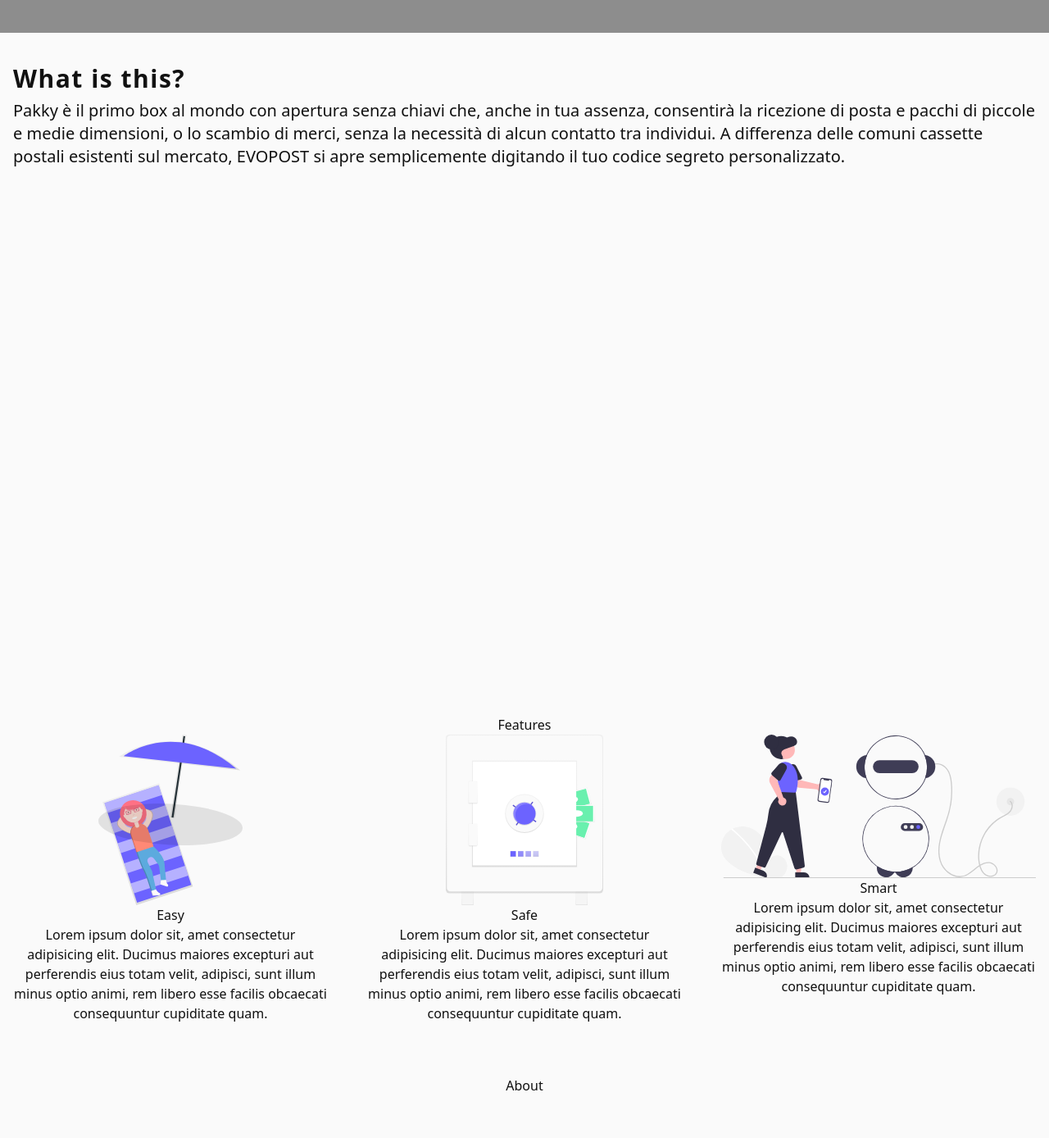
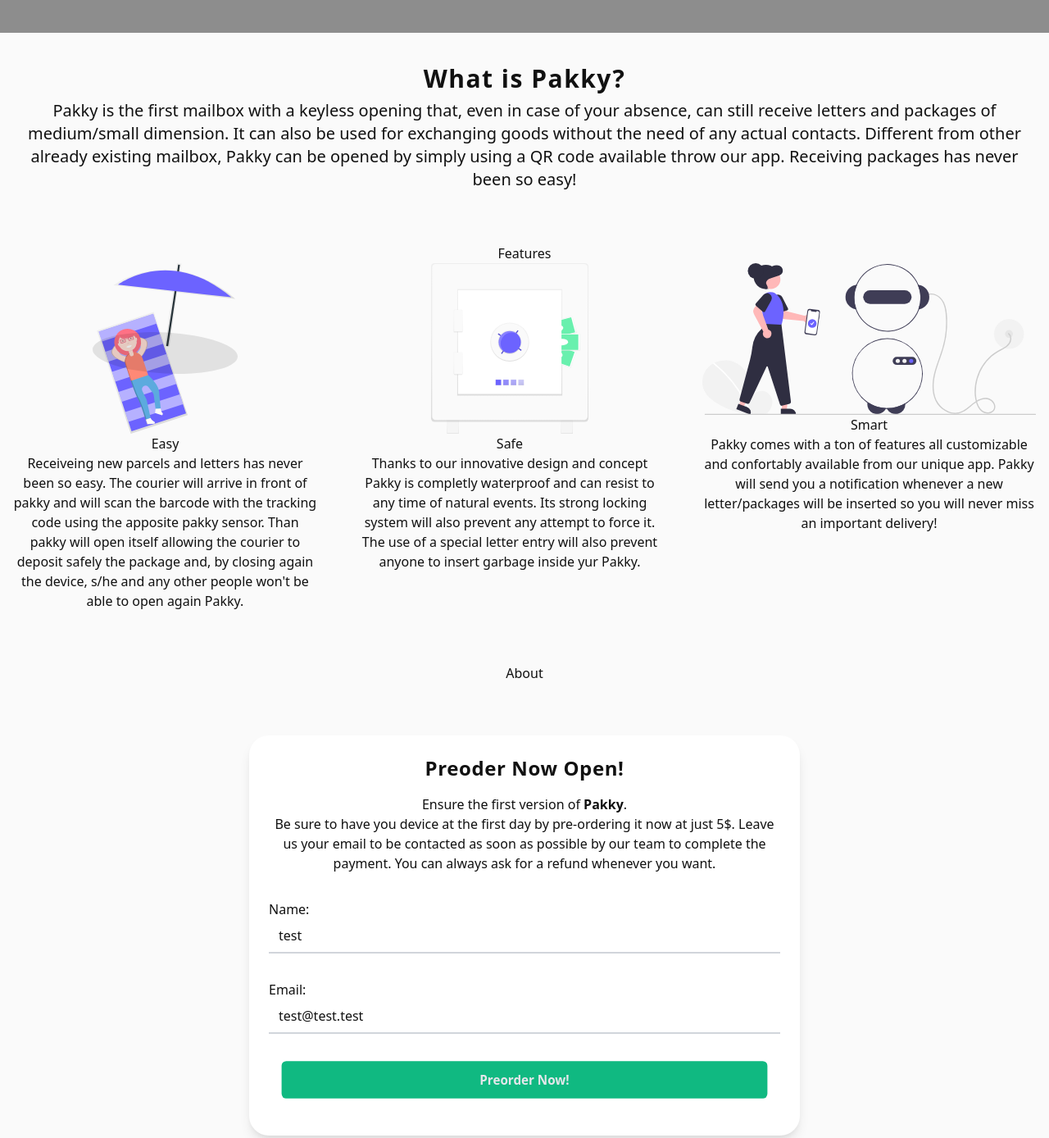
Before and after one commit to alessio-libardi/pakky, a website built with Vite: page src/index.html in a window 1280 px wide. Shown: the part 760-2148 px from the top of the page at 82% size. Built offline with nearby package versions, Linux system fonts and the light colour scheme; grey boxes are pictures that could not be loaded; what @tailwindcss/typography would draw is missing.

Commit message:
Changed info text

```diff
--- a/src/index.html
+++ b/src/index.html
@@ -14,13 +14,13 @@
         <h1 class="text-5xl font-black tracking-widest leading-loose opacity-0 text-primary-light dark:text-primary-dark animate-hero-title">Pakky</h1>
         <p class="text-xl tracking-widest opacity-0 animate-hero-subtitle">
           Receiving packages has never been so easy.
-          <a href="/about/">About</a>
+          <a class="font-semibold" href="/about/">About</a>
         </p>
       </section>
 
-      <section class="container mx-auto px-4 py-8 min-h-screen">
-        <h2 class="text-3xl font-semibold tracking-wider leading-relaxed">What is this?</h2>
-        <p class="text-xl">Pakky è il primo box al mondo con apertura senza chiavi che, anche in tua assenza, consentirà la ricezione di posta e pacchi di piccole e medie dimensioni, o lo scambio di merci, senza la necessità di alcun contatto tra individui. A differenza delle comuni cassette postali esistenti sul mercato, EVOPOST si apre semplicemente digitando il tuo codice segreto personalizzato.</p>
+      <section class="container mx-auto px-4 py-8 text-center prose sm:prose-md md:prose-lg lg:prose-xl xl:prose-2xl">
+        <h2 class="text-3xl font-semibold tracking-wider leading-relaxed">What is Pakky?</h2>
+        <p class="text-xl">Pakky is the first mailbox with a keyless opening that, even in case of your absence, can still receive letters and packages of medium/small dimension. It can also be used for exchanging goods without the need of any actual contacts. Different from other already existing mailbox, Pakky can be opened by simply using a QR code available throw our app. Receiving packages has never been so easy!</p>
       </section>
 
       <section class="container sm:max-w-screen-sm md:max-w-screen-md lg:max-w-screen-lg xl:max-w-screen-xl 2xl:max-w-screen-2xl mx-auto px-4 py-8 prose sm:prose-md md:prose-lg lg:prose-xl xl:prose-2xl dark:prose-dark text-center">
@@ -32,21 +32,21 @@
 
             <h3>Easy</h3>
 
-            <p>Lorem ipsum dolor sit, amet consectetur adipisicing elit. Ducimus maiores excepturi aut perferendis eius totam velit, adipisci, sunt illum minus optio animi, rem libero esse facilis obcaecati consequuntur cupiditate quam.</p>
+            <p>Receiveing new parcels and letters has never been so easy. The courier will arrive in front of pakky and will scan the barcode with the tracking code using the apposite pakky sensor. Than pakky will open itself allowing the courier to deposit safely the package and, by closing again the device, s/he and any other people won't be able to open again Pakky.</p>
           </div>
           <div role="listitem">
             <img class="max-h-52 m-auto" width="auto" height="auto" src="/assets/images/safe.svg" alt="Image representing safety" />
 
             <h3>Safe</h3>
 
-            <p>Lorem ipsum dolor sit, amet consectetur adipisicing elit. Ducimus maiores excepturi aut perferendis eius totam velit, adipisci, sunt illum minus optio animi, rem libero esse facilis obcaecati consequuntur cupiditate quam.</p>
+            <p>Thanks to our innovative design and concept Pakky is completly waterproof and can resist to any time of natural events. Its strong locking system will also prevent any attempt to force it. The use of a special letter entry will also prevent anyone to insert garbage inside yur Pakky.</p>
           </div>
           <div role="listitem">
             <img class="max-h-52 m-auto" width="auto" height="auto" src="/assets/images/smart.svg" alt="Image representing smartness" />
 
             <h3>Smart</h3>
 
-            <p>Lorem ipsum dolor sit, amet consectetur adipisicing elit. Ducimus maiores excepturi aut perferendis eius totam velit, adipisci, sunt illum minus optio animi, rem libero esse facilis obcaecati consequuntur cupiditate quam.</p>
+            <p>Pakky comes with a ton of features all customizable and confortably available from our unique app. Pakky will send you a notification whenever a new letter/packages will be inserted so you will never miss an important delivery!</p>
           </div>
         </div>
       </section>
@@ -64,12 +64,12 @@
             You can always ask for a refund whenever you want.
           </p>
           <div class="relative z-0 w-full mb-5">
-            <form>
+            <form onsubmit="event.preventDefault()">
               <label class="text-left w-full block">Name:</label>
-              <input type="text" name="name" placeholder="Mario Rossi" required class="mb-8 border-0 w-full border-b-2 border-gray-300 transition duration-500 focus:border-green-500 focus:outline-none focus:ring-0" />
+              <input type="text" value="test" name="name" placeholder="Mario Rossi" required class="mb-8 border-0 w-full border-b-2 border-gray-300 transition duration-500 hover:border-green-200 focus:border-green-500 focus:outline-none focus:ring-0" />
               <label class="text-left w-full block">Email:</label>
-              <input type="email" name="email" placeholder="example@example.com" required class="mb-8 border-0 w-full border-b-2 border-gray-300 transition duration-500 focus:border-green-500 focus:outline-none focus:ring-0" />
-              <button class="w-full bg-green-500 h-12 rounded-md font-semibold text-gray-200">Preorder Now!</button>
+              <input type="email" value="test@test.test" name="email" placeholder="example@example.com" required class="mb-8 border-0 w-full border-b-2 border-gray-300 transition duration-500 hover:border-green-200 focus:border-green-500 focus:outline-none focus:ring-0" />
+              <button class="w-full bg-green-500 h-12 rounded-md font-semibold focus:outline-none transform scale-95 hover:scale-100 duration-300 text-gray-200">Preorder Now!</button>
             </form>
           </div>
         </div>
```
